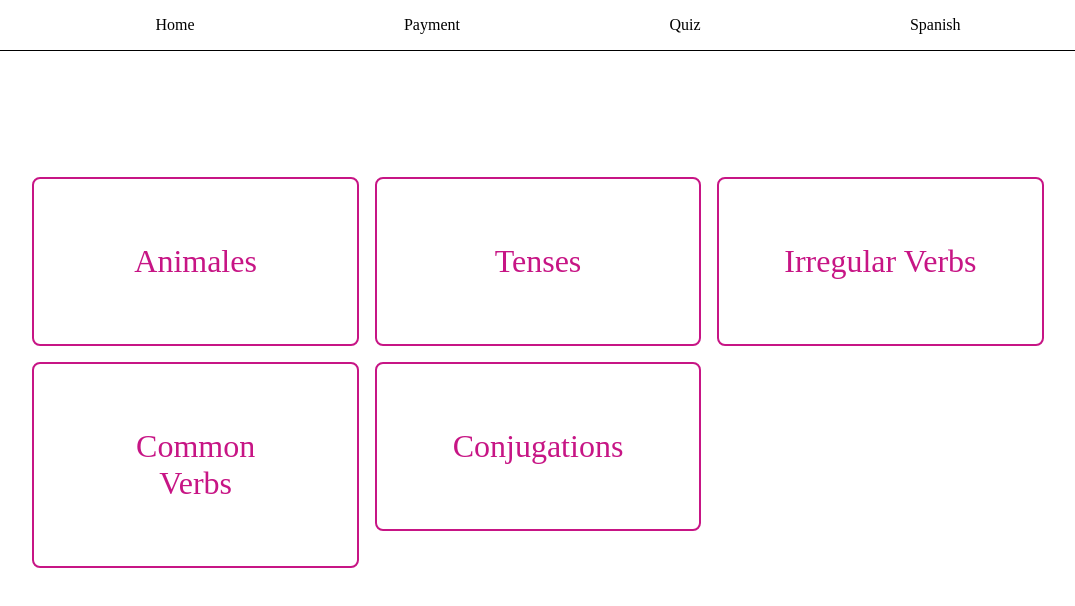
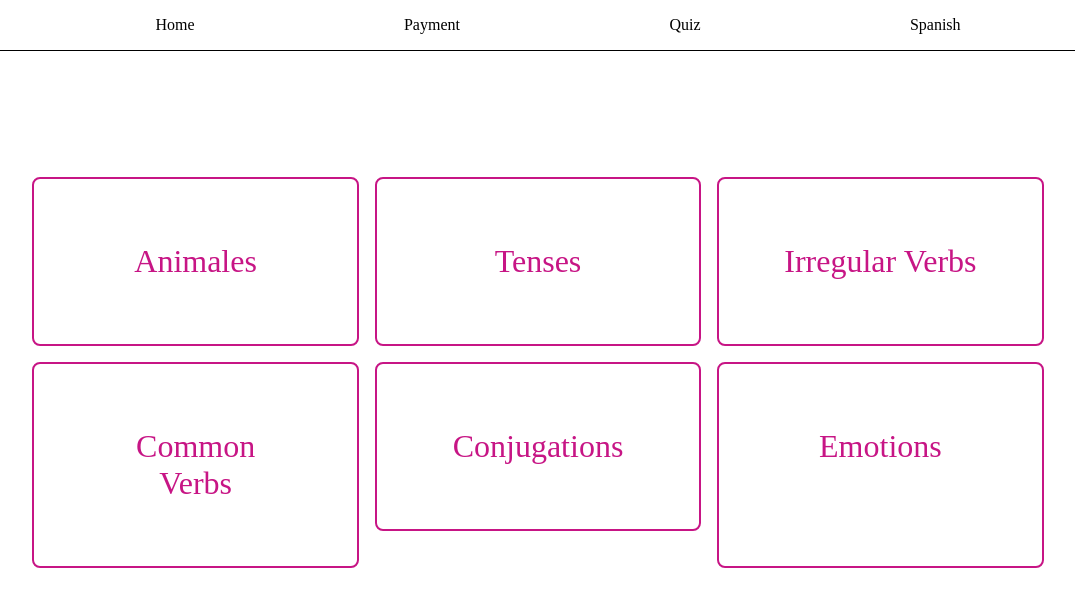
Before and after one commit to klinejessica/accessibility-app, an Angular app: page /spanish in a window 1280 px wide. Shown: the top 606 px of the page, without its empty margins (102-1177 px from the left). Built offline with nearby package versions, Linux system fonts and the light colour scheme.

Commit message:
added emotions

```diff
--- a/src/app/spanish/spanish.html
+++ b/src/app/spanish/spanish.html
@@ -4,8 +4,8 @@
         <div class="block">Irregular Verbs</div>
         <div class="block">Common Verbs</div>
         <a href="/spanish/conjugations"><div class="block">Conjugations</div></a>
-        <!--<div class="block">Item 6</div>
-        <div class="block">Item 7</div>
+        <div class="block">Emotions</div>
+        <!-- <div class="block">Item 7</div>
         <div class="block">Item 8</div>
         <div class="block">Item 9</div>
         <div class="block">Item 10</div>
```
